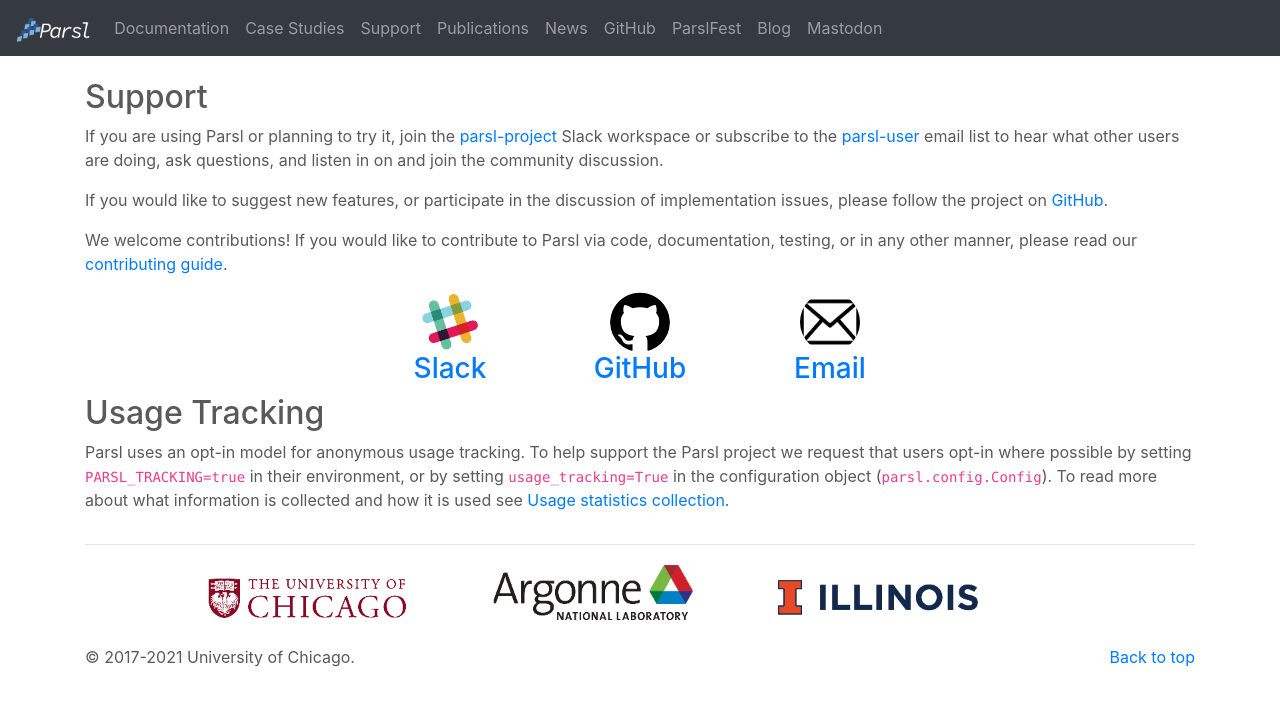
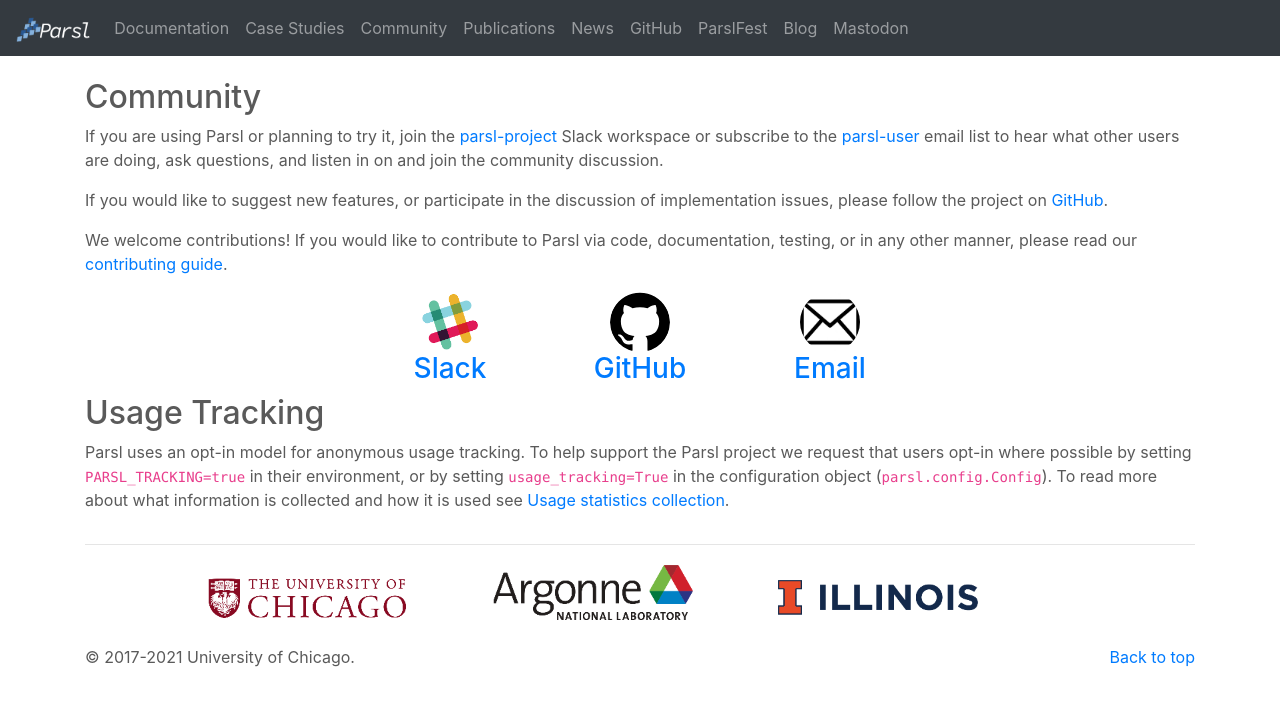
Before and after one commit to Parsl/parsl.github.io, a Jekyll site: the page built from support.html, in a window 1280 px wide. Shown: the top 706 px of the page. Built offline with Jekyll 4.4.1, drawn with Linux system fonts in a browser that asks for light colours.

Commit message:
Rename support to community

```diff
--- a/_layouts/default.html
+++ b/_layouts/default.html
@@ -58,7 +58,7 @@
               <a class="nav-link" href="/case_studies.html">Case Studies</a>
             </li>
             <li class="nav-item">
-              <a class="nav-link" href="/support.html">Support</a>
+              <a class="nav-link" href="/support.html">Community</a>
             </li>
             <li class="nav-item">
               <a class="nav-link" href="/publications.html">Publications</a>
--- a/support.html
+++ b/support.html
@@ -12,7 +12,7 @@
 
   <div class="row" style="padding-top: 20px">
     <div class="col-lg-12">
-      <h2>Support</h2>
+      <h2>Community</h2>
 
       <p>If you are using Parsl or planning to try it, join the <a href="https://join.slack.com/t/parsl-project/shared_invite/enQtMzg2MDAwNjg2ODY1LTUyYmViOTY1ZTU2ZDUwZTVmOWQ1M2IzZTE5MTM3YWZlM2RhM2IyZjk4ODgwNGRhOGE1MzJlNTYyYjNkYzIzZW">parsl-project</a> Slack workspace
       or subscribe to the <a href="https://groups.google.com/forum/#!forum/parsl-user">parsl-user</a> email list
```
